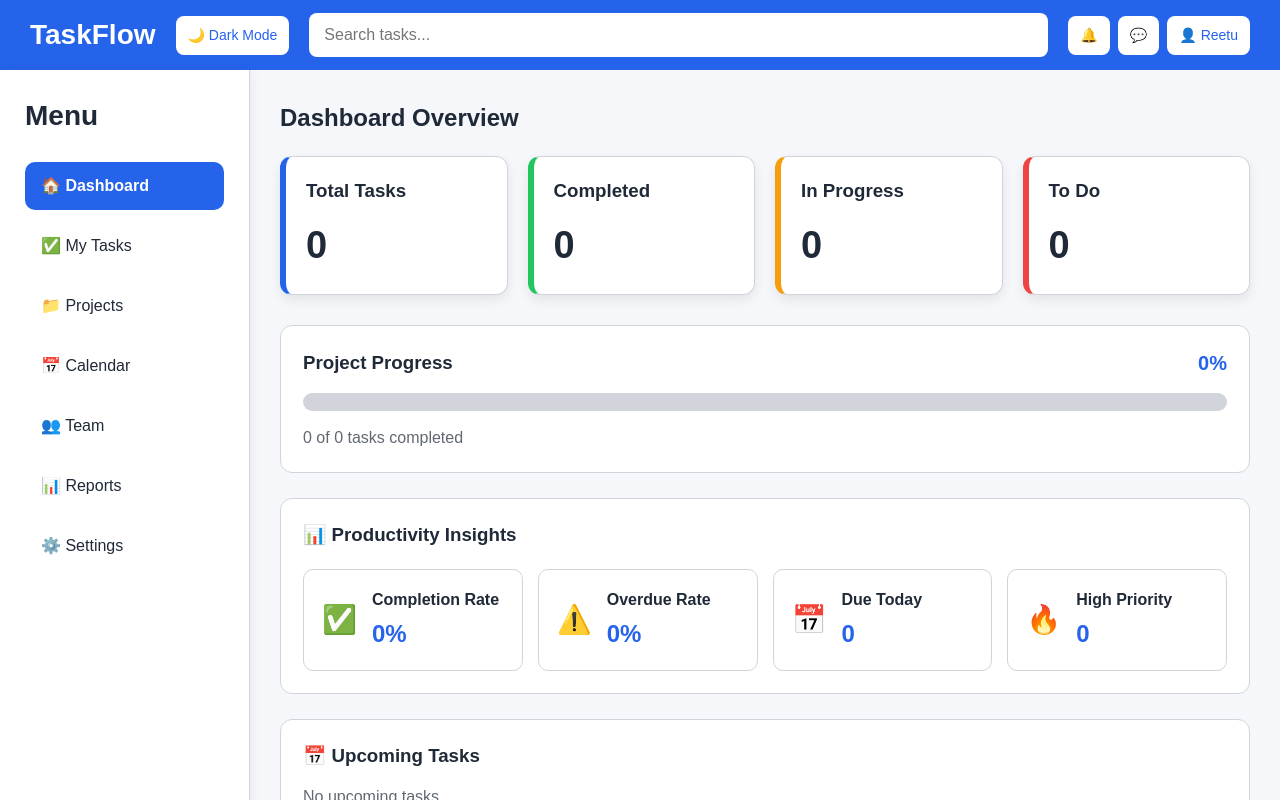
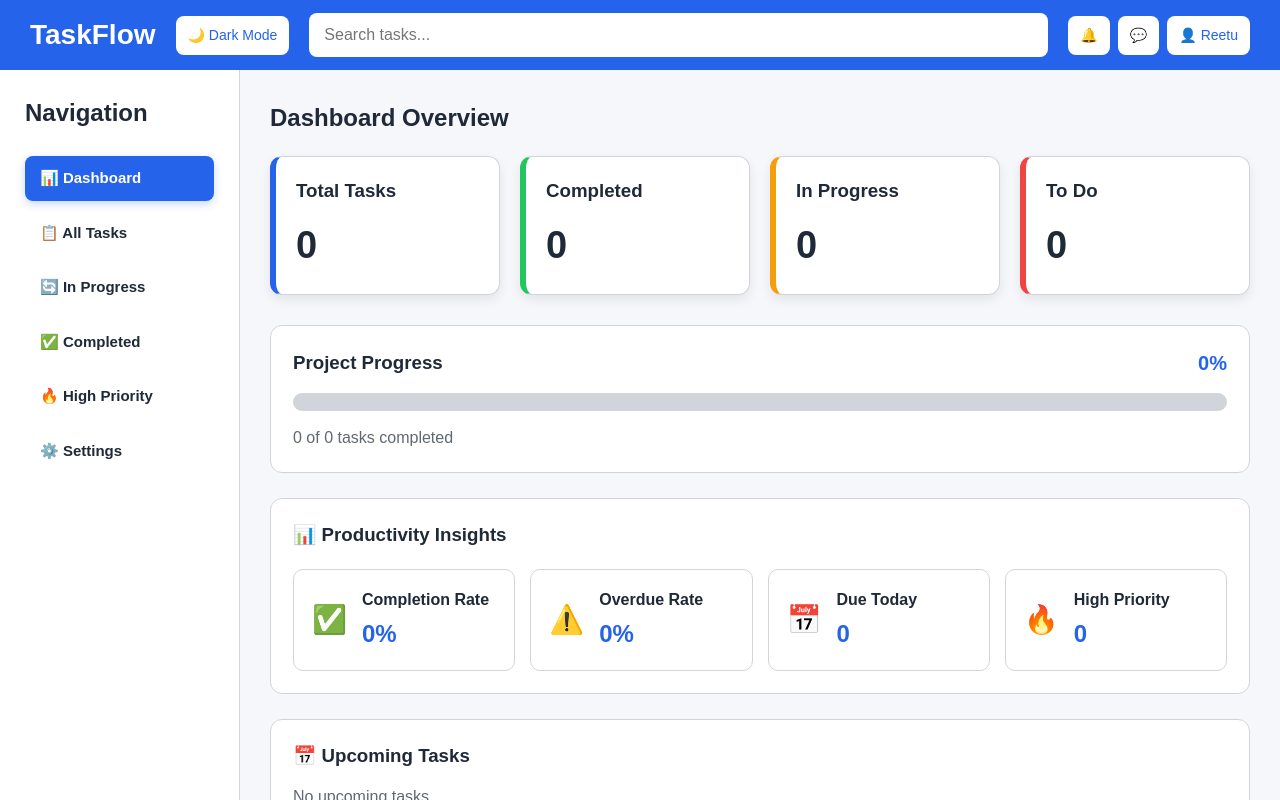
Before and after one commit to freeappstore-online/taskflow, a React (Vite) app in the folder taskflow-react/: page / in a window 1280 px wide. Shown: the top 800 px of the page. Built offline with nearby package versions, Linux system fonts and the light colour scheme.

Commit message:
Add sidebar navigation and task views

```diff
--- a/taskflow-react/src/App.jsx
+++ b/taskflow-react/src/App.jsx
@@ -1,13 +1,15 @@
 import { useState, useEffect } from "react";
 
 import Header from "./components/Header/Header";
-import Sidebar from "./components/Sidebar/Sidebar";
+import Sidebar from "./components/Sidebar/SideBar";
 import Dashboard from "./components/Dashboard/Dashboard";
 import TaskForm from "./components/TaskForm/TaskForm";
 import TaskTable from "./components/TaskTable/TaskTable";
 import Footer from "./components/Footer/Footer";
 
 function App() {
+  const [activeView, setActiveView] = useState("dashboard");
+
   // Load tasks from Local Storage
   const [tasks, setTasks] = useState(() => {
     const savedTasks = localStorage.getItem("tasks");
@@ -198,24 +200,37 @@ const importTasks = (event) => {
     }
   };
   // Search filter
-  const filteredTasks = tasks
-    .filter((task) => {
+ const filteredTasks = tasks.filter((task) => {
   const matchesSearch = task.title
     .toLowerCase()
     .includes(search.toLowerCase());
 
-      const matchesCategory =
-        categoryFilter === "All" || task.category === categoryFilter;
+  if (!matchesSearch) {
+    return false;
+  }
 
-      const matchesStatus =
-        statusFilter === "All" || task.status === statusFilter;
+  switch (activeView) {
+    case "in-progress":
+      return task.status === "In Progress";
 
-      const matchesPriority =
-        priorityFilter === "All" || task.priority === priorityFilter;
+    case "completed":
+      return task.status === "Completed";
 
-      return (
-        matchesSearch && matchesCategory && matchesStatus && matchesPriority
-      );
+    case "high-priority":
+      return task.priority === "High" && task.status !== "Completed";
+
+    case "all":
+      return true;
+
+    case "dashboard":
+      return true;
+
+    case "settings":
+      return false;
+
+    default:
+      return true;
+  }
 })
     .sort((a, b) => {
       switch (sortBy) {
@@ -258,11 +273,32 @@ const importTasks = (event) => {
       />
 
       <div className="container">
-        <Sidebar />
+        <Sidebar
+         activeView={activeView}
+  setActiveView={setActiveView}
+  />
+<main className="main-content">
+  {activeView === "dashboard" && (
+    <Dashboard tasks={tasks} />
+  )}
+   {activeView !== "dashboard" && activeView !== "settings" && (
+    <section className="view-header">
+      <h2>
+        {activeView === "all" && "All Tasks"}
+        {activeView === "in-progress" && "In Progress Tasks"}
+        {activeView === "completed" && "Completed Tasks"}
+        {activeView === "high-priority" && "High Priority Tasks"}
+      </h2>
 
-        <main className="main-content">
-          <Dashboard tasks={tasks} />
+      <p>
+        {filteredTasks.length} task
+        {filteredTasks.length !== 1 ? "s" : ""} found
+      </p>
+    </section>
+  )}
 
+  {activeView !== "settings" && (
+    <>
       <TaskForm
         addTask={addTask}
         updateTask={updateTask}
@@ -287,6 +323,17 @@ const importTasks = (event) => {
              exportTasks={exportTasks}
   importTasks={importTasks}
       />
+    </>
+  )}
+
+  {activeView === "settings" && (
+    <section className="settings-placeholder">
+      <h2>Settings</h2>
+      <p>
+        TaskFlow settings will be available here in a future update.
+      </p>
+    </section>
+  )}
 </main>
       </div>
 
--- a/taskflow-react/src/components/Sidebar/SideBar.css
+++ b/taskflow-react/src/components/Sidebar/SideBar.css
@@ -1,5 +1,5 @@
 .sidebar {
-  width: 250px;
+  width: 240px;
   min-height: calc(100svh - 70px);
 
   background: var(--card-color);
@@ -8,85 +8,74 @@
   padding: 25px;
 
   border-right: 1px solid var(--border-color);
-  box-shadow: 2px 0 10px rgba(0, 0, 0, 0.05);
 
-  transition: all 0.3s ease;
+  transition:
+    background-color 0.3s ease,
+    color 0.3s ease;
 }
 
 .sidebar h2 {
   margin-bottom: 25px;
   color: var(--text-color);
-  font-size: 28px;
-  font-weight: 700;
 }
 
-.sidebar nav ul {
+.sidebar ul {
   list-style: none;
   padding: 0;
   margin: 0;
 }
 
-.sidebar nav li {
-  margin-bottom: 12px;
+.sidebar li {
+  margin-bottom: 10px;
 }
 
-/* Navigation Links */
+.nav-item {
+  width: 100%;
 
-.sidebar nav a {
-  display: flex;
-  align-items: center;
-  gap: 12px;
+  display: block;
 
-  padding: 12px 16px;
+  padding: 11px 15px;
 
-  text-decoration: none;
+  border: none;
+  border-radius: 8px;
+
+  background: transparent;
   color: var(--text-color);
 
-  border-radius: 10px;
+  text-align: left;
 
-  transition: all 0.3s ease;
+  font-size: 15px;
+  font-weight: 600;
+
+  cursor: pointer;
+
+  transition:
+    background-color 0.2s ease,
+    color 0.2s ease,
+    transform 0.2s ease;
 }
 
-.sidebar nav a:hover {
+.nav-item:hover {
   background: var(--accent-color);
   color: white;
-  transform: translateX(6px);
+
+  transform: translateX(5px);
 }
 
-.sidebar nav a.active {
+.nav-item.active {
   background: var(--accent-color);
   color: white;
-  font-weight: 600;
+
+  box-shadow: 0 3px 8px rgba(37, 99, 235, 0.25);
 }
 
-/* Optional: Active Item */
-
-.sidebar nav li:first-child a {
-  background: var(--accent-color);
-  color: white;
+.nav-item:focus-visible {
+  outline: 3px solid rgba(37, 99, 235, 0.35);
+  outline-offset: 2px;
 }
 
-/* Responsive */
+/* Mobile */
 
-@media (max-width: 768px) {
-  .sidebar {
-    width: 100%;
-    min-height: auto;
-
-    border-right: none;
-    border-bottom: 1px solid var(--border-color);
-
-    box-shadow: none;
-  }
-
-  .sidebar h2 {
-    text-align: center;
-  }
-
-  .sidebar nav a {
-    justify-content: center;
-  }
-}
 @media (max-width: 768px) {
   .sidebar {
     width: 100%;
@@ -104,7 +93,6 @@
 
   .sidebar nav ul {
     display: flex;
-
     gap: 8px;
 
     overflow-x: auto;
@@ -112,15 +100,13 @@
     padding-bottom: 5px;
   }
 
-  .sidebar nav li {
+  .sidebar li {
     flex: 0 0 auto;
-
     margin-bottom: 0;
   }
 
-  .sidebar nav a {
+  .nav-item {
+    width: auto;
     white-space: nowrap;
-
-    padding: 9px 12px;
   }
 }
--- a/taskflow-react/src/components/Sidebar/SideBar.jsx
+++ b/taskflow-react/src/components/Sidebar/SideBar.jsx
@@ -1,19 +1,52 @@
 import "./Sidebar.css";
 
-function Sidebar() {
+function Sidebar({ activeView, setActiveView }) {
+  const menuItems = [
+    {
+      id: "dashboard",
+      label: "📊 Dashboard",
+    },
+    {
+      id: "all",
+      label: "📋 All Tasks",
+    },
+    {
+      id: "in-progress",
+      label: "🔄 In Progress",
+    },
+    {
+      id: "completed",
+      label: "✅ Completed",
+    },
+    {
+      id: "high-priority",
+      label: "🔥 High Priority",
+    },
+    {
+      id: "settings",
+      label: "⚙️ Settings",
+    },
+  ];
+
   return (
     <aside className="sidebar">
-      <h2>Menu</h2>
+      <h2>Navigation</h2>
 
-      <nav>
-         <ul>
-          <li><a href="#" className="active">🏠 Dashboard</a></li>
-          <li><a href="#">✅ My Tasks</a></li>
-          <li><a href="#">📁 Projects</a></li>
-          <li><a href="#">📅 Calendar</a></li>
-          <li><a href="#">👥 Team</a></li>
-          <li><a href="#">📊 Reports</a></li>
-          <li><a href="#">⚙️ Settings</a></li>
+      <nav aria-label="Main navigation">
+        <ul>
+          {menuItems.map((item) => (
+            <li key={item.id}>
+              <button
+                type="button"
+                className={`nav-item ${
+                  activeView === item.id ? "active" : ""
+                }`}
+                onClick={() => setActiveView(item.id)}
+              >
+                {item.label}
+              </button>
+            </li>
+          ))}
         </ul>
       </nav>
     </aside>
--- a/taskflow-react/src/index.css
+++ b/taskflow-react/src/index.css
@@ -121,3 +121,29 @@ textarea {
     scroll-behavior: auto !important;
   }
 }
+
+.view-header {
+  margin-bottom: 25px;
+}
+
+.view-header h2 {
+  margin-bottom: 5px;
+  color: var(--text-color);
+}
+
+.view-header p {
+  color: #6b7280;
+  font-size: 14px;
+}
+
+.settings-placeholder {
+  background: var(--card-color);
+  color: var(--text-color);
+  padding: 30px;
+  border-radius: 12px;
+  border: 1px solid var(--border-color);
+}
+
+.settings-placeholder h2 {
+  margin-bottom: 10px;
+}
```
Lines whose indentation alone changed are shown as unchanged.
